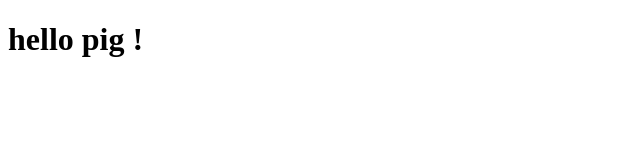
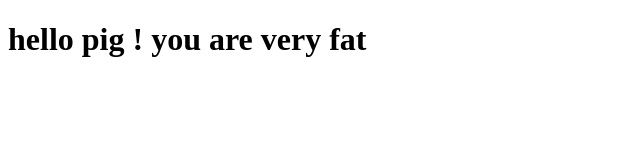
Before and after one commit to mick20/web-test, a plain HTML site: page site/index.html in a window 1280 px wide. Shown: the whole page, without its empty margins (0-640 px from the left). Drawn offline with Linux system fonts and the light colour scheme.

Commit message:
small addtion to our small content

```diff
--- a/site/index.html
+++ b/site/index.html
@@ -4,6 +4,6 @@
 	<title>hello pig</title>
 </head>
 <body>
-<h1>hello pig !</h1>
+<h1>hello pig ! you are very fat</h1>
 </body>
 </html>
```
